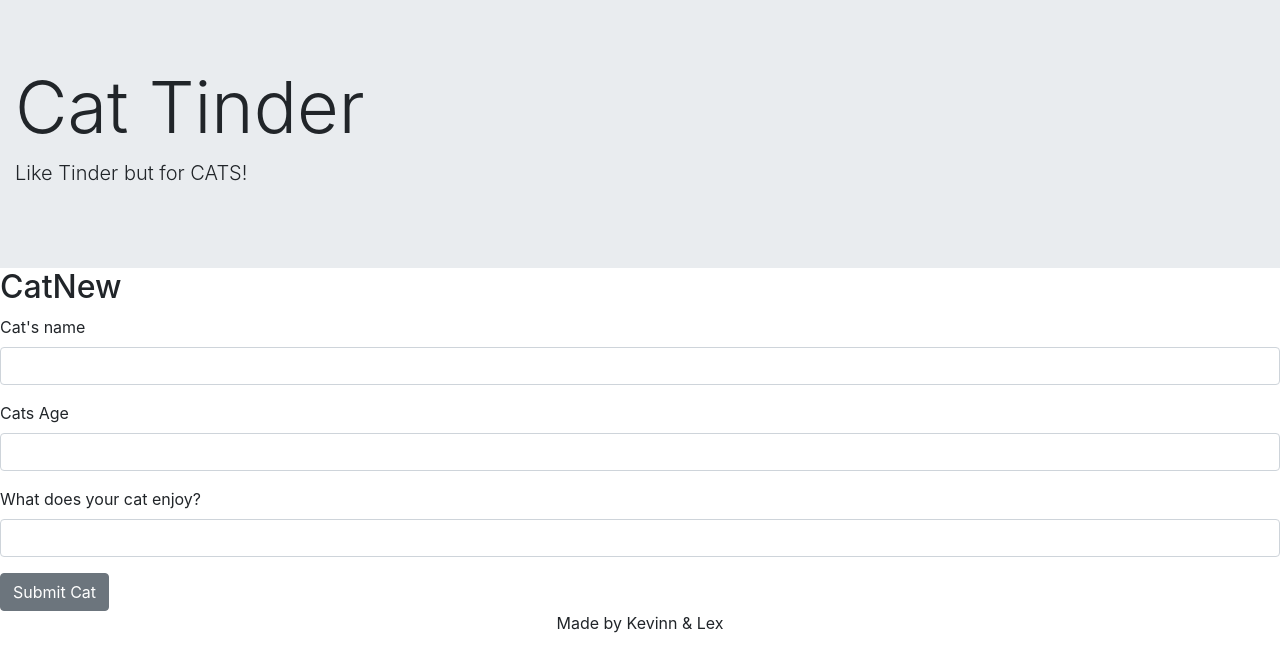
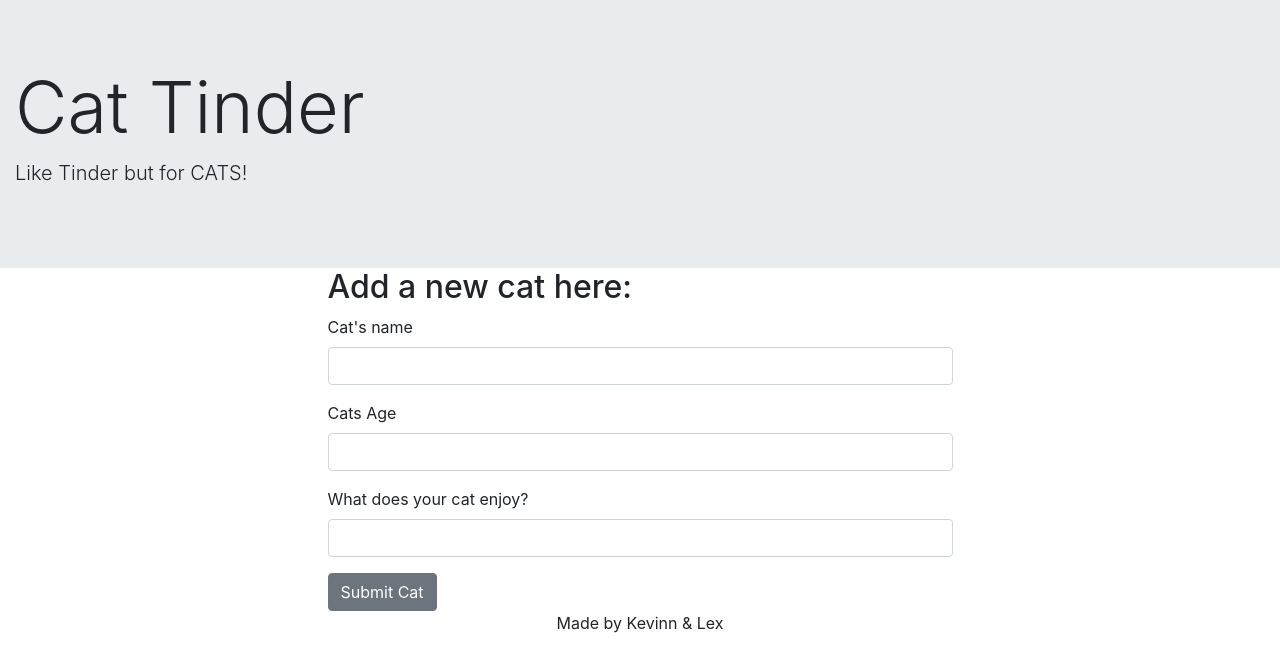
Before and after one commit to LPeterson18/cat-tinder-frontend, a React (Create React App) app: page /catNew in a window 1280 px wide. Shown: the top 672 px of the page. Built offline with nearby package versions, Linux system fonts and the light colour scheme.

Commit message:
styles form to look better

```diff
--- a/src/pages/CatNew.js
+++ b/src/pages/CatNew.js
@@ -1,5 +1,5 @@
 import React, { Component } from 'react';
-import { Button, Form, FormGroup, Label, Input, FormText } from 'reactstrap';
+import { Button, Form, FormGroup, Label, Input, Row, Col } from 'reactstrap';
 import { Redirect } from 'react-router-dom';
 
 class CatNew extends Component {
@@ -29,7 +29,9 @@
   render() {
     return (
       <>
-        <h2>CatNew</h2>
+        <Row>
+          <Col sm={{ size: 6, order: 2, offset: 3 }}>
+            <h2>Add a new cat here:</h2>
             <Form>
               <FormGroup>
                 <Label for='name'>Cat's name</Label>
@@ -60,6 +62,8 @@
               </FormGroup>
               <Button onClick={this.handleSubmit}>Submit Cat</Button>
             </Form>
+          </Col>
+        </Row>
         {this.state.submitted && <Redirect to='/catIndex' />}
       </>
     );
```
Lines whose indentation alone changed are shown as unchanged.
